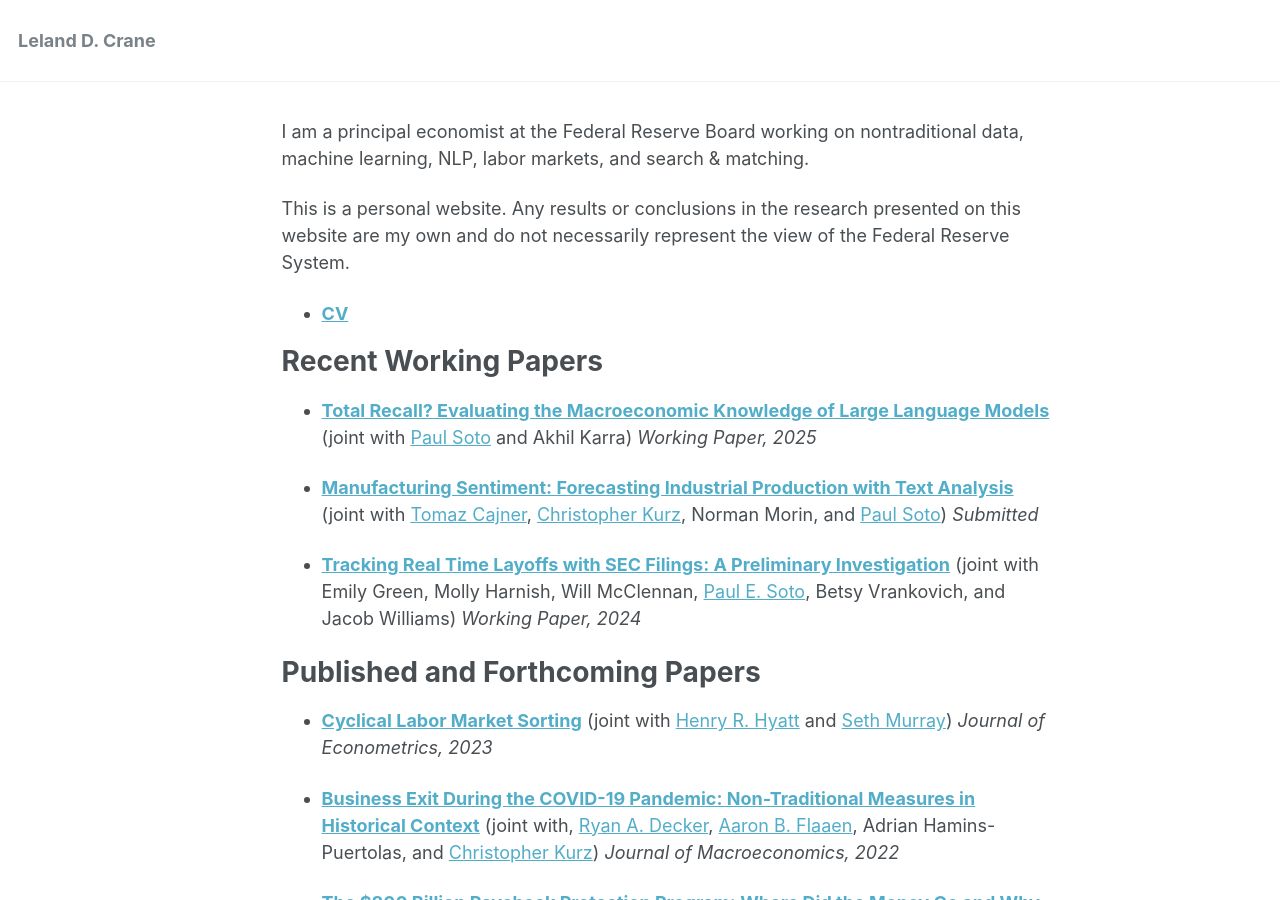
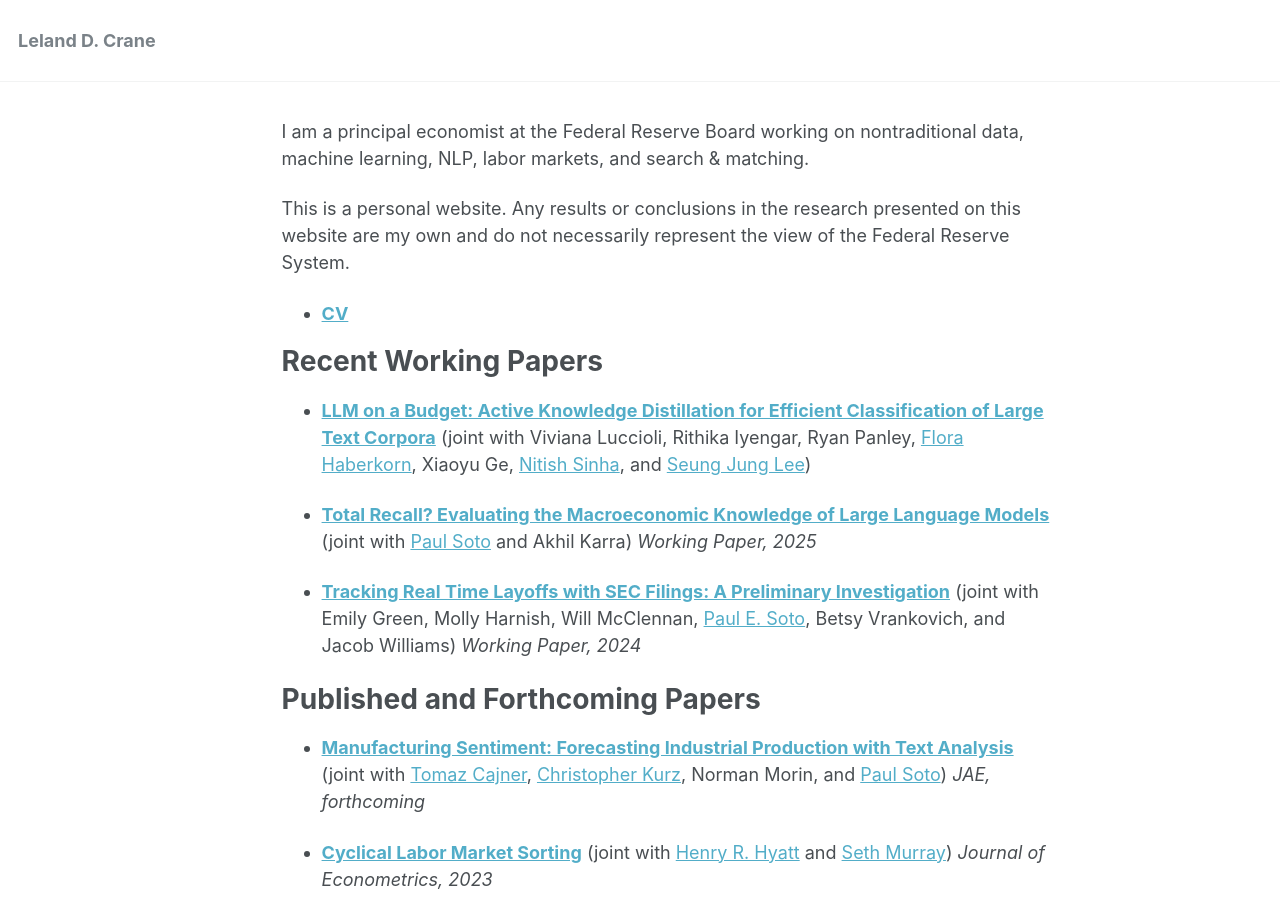
Before and after one commit to ldcrane/ldcrane.github.io, a Jekyll site: the page built from _pages/about.md, in a window 1280 px wide and 900 px high. Built offline with Jekyll 4.4.1, drawn with Linux system fonts in a browser that asks for light colours.

Commit message:
Update about.md with LLM on a budget

```diff
--- a/_pages/about.md
+++ b/_pages/about.md
@@ -25,15 +25,17 @@ This is a personal website. Any results or conclusions in the research presented
 Recent Working Papers
 ======
 
+- [**LLM on a Budget: Active Knowledge Distillation for Efficient Classification of Large Text Corpora**](https://www.arxiv.org/abs/2511.11574) (joint with Viviana Luccioli, Rithika Iyengar, Ryan Panley, [Flora Haberkorn](https://www.federalreserve.gov/econres/flora-m-haberkorn.htm), Xiaoyu Ge, [Nitish Sinha](https://www.federalreserve.gov/econres/nitish-r-sinha.htm), and [Seung Jung Lee](https://sites.google.com/site/seunglee98))
+
 - [**Total Recall? Evaluating the Macroeconomic Knowledge of Large Language Models**](https://www.federalreserve.gov/econres/feds/total-recall-evaluating-the-macroeconomic-knowledge-of-large-language-models.htm) (joint with [Paul Soto](https://pesoto.github.io/) and Akhil Karra) *Working Paper, 2025*
-
-- [**Manufacturing Sentiment: Forecasting Industrial Production with Text Analysis**](https://www.federalreserve.gov/econres/feds/manufacturing-sentiment-forecasting-industrial-production-with-text-analysis.htm) (joint with [Tomaz Cajner](https://sites.google.com/site/cajner/), [Christopher Kurz](https://www.federalreserve.gov/econres/christopher-j-kurz.htm), Norman Morin, and  [Paul Soto](https://pesoto.github.io/)) *Submitted*
 
 - [**Tracking Real Time Layoffs with SEC Filings: A Preliminary Investigation**](https://www.federalreserve.gov/econres/feds/tracking-real-time-layoffs-with-sec-filings-a-preliminary-investigation.htm) (joint with Emily Green, Molly Harnish, Will McClennan, [Paul E. Soto](https://pesoto.github.io/), Betsy Vrankovich, and Jacob Williams) *Working Paper, 2024*
 
 
 Published and Forthcoming Papers
 ======
+
+- [**Manufacturing Sentiment: Forecasting Industrial Production with Text Analysis**](https://www.federalreserve.gov/econres/feds/manufacturing-sentiment-forecasting-industrial-production-with-text-analysis.htm) (joint with [Tomaz Cajner](https://sites.google.com/site/cajner/), [Christopher Kurz](https://www.federalreserve.gov/econres/christopher-j-kurz.htm), Norman Morin, and  [Paul Soto](https://pesoto.github.io/)) *JAE, forthcoming*
 
 - [**Cyclical Labor Market Sorting**](/files/worker-sorting-2020.pdf) (joint with [Henry R. Hyatt](https://henryrhyatt.com/) and [Seth Murray](https://www.sethmurrayecon.com/)) *Journal of Econometrics, 2023*
 
```
